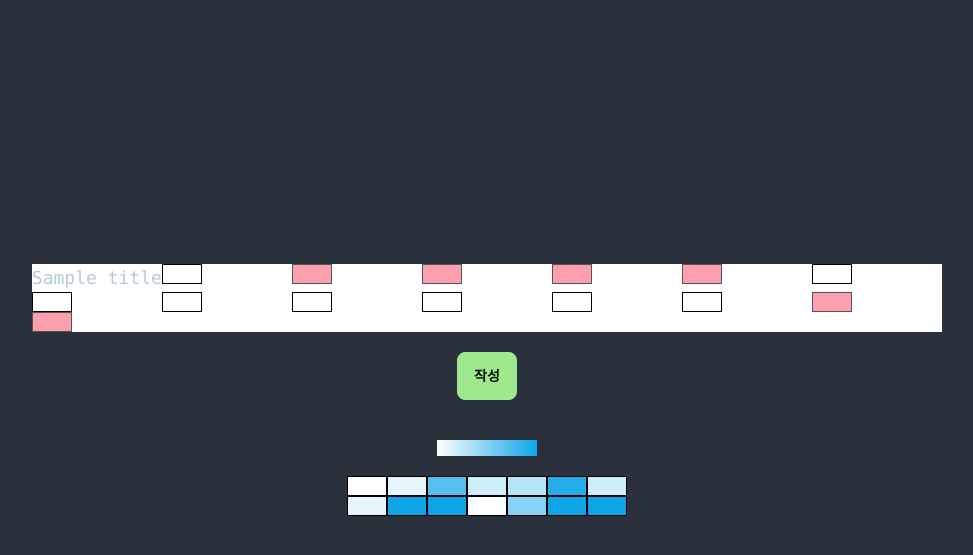
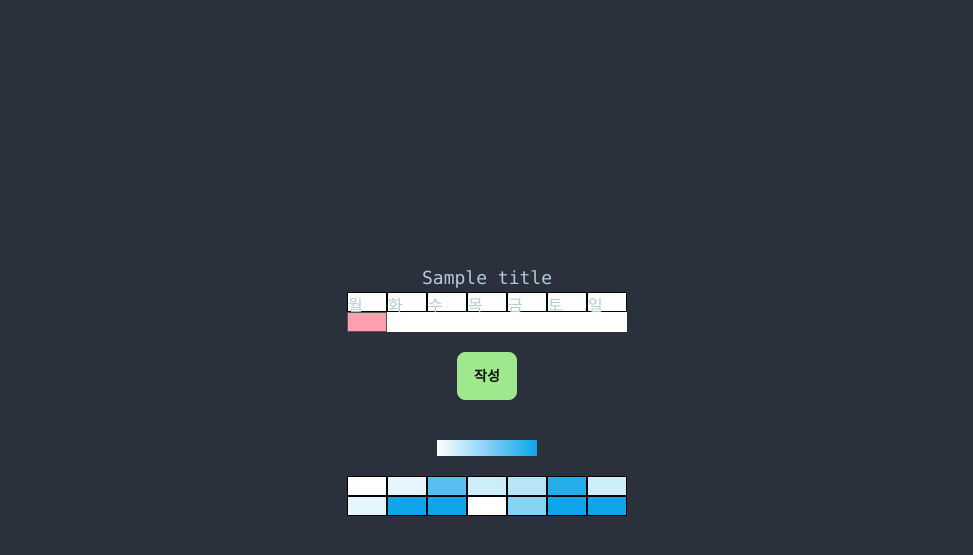
Before and after one commit to hyunS00/teamCalendar, a Flask app: template templates/schedul.html in a window 1280 px wide. Shown: the top 555 px of the page, without its empty margins (153-1126 px from the left). Run offline with Flask 3, Linux system fonts and the light colour scheme; the template is opened without the code that fills it: most values are stand-ins (such as "Sample title", 1, 10 or a date in 2020).

Commit message:
내캘린더 html 엘레멘트

```diff
--- a/app.py
+++ b/app.py
@@ -4,6 +4,7 @@
 from app.group import group_routes
 from app.lobby import lobby_routes
 from app.login import login_routes
+from app.schedule import scedul_routes
 
 app = Flask(__name__)
 
@@ -17,6 +18,8 @@
 app.add_url_rule('/group','group',group_routes['group'],methods=['GET'])
 app.add_url_rule('/create_group','create_group',group_routes['create_group'],methods=['POST'])
 app.add_url_rule('/lobby','lobby',lobby_routes['lobby'],methods=['GET'])
+app.add_url_rule('/schedule','schedul',scedul_routes['schedul'],methods=["GET"])
+
 
 if __name__ == '__main__':
     app.run(debug=True, port=5000)
--- /dev/null
+++ b/app/schedule.py
@@ -0,0 +1,19 @@
+from flask import render_template, request, redirect, url_for
+from app.db import db
+
+
+def schedul():
+    myschedule = "0,1,2,3,4,5,0,0,0,0,0,0,0,0,0,0,0,0,0,0,0,65,0,0,0"
+
+    split_list = myschedule.split(',')
+    print(split_list)
+    bin_list = []
+    for row in split_list:
+        bin_list.append(format(int(row),'b').zfill(7))
+    print(bin_list)
+
+    return render_template('schedul.html',myschedule=bin_list)
+
+scedul_routes = {
+    'schedul': schedul
+}
--- a/templates/schedul.html
+++ b/templates/schedul.html
@@ -1,37 +1,37 @@
 <!DOCTYPE html>
-<html  data-theme="dim" lang="en">
+<html data-theme="dim" lang="en">
   <head>
-  <meta charset="UTF-8">
-  <meta name="viewport" content="width=device-width, initial-scale=1.0">
-  <link rel="stylesheet" href="{{url_for('static', filename='/main.css')}}">
+    <meta charset="UTF-8" />
+    <meta name="viewport" content="width=device-width, initial-scale=1.0" />
+    <link rel="stylesheet" href="{{url_for('static', filename='/main.css')}}" />
     <title>modoo calendar</title>
   </head>
-<body >
-<div id="wrap" class="flex flex-col w-screen h-screen items-center justify-center ">
+  <body>
+    <div
+      id="wrap"
+      class="flex flex-col w-screen h-screen items-center justify-center"
+    >
+      <div class="font-mono text-lg">{{title}}</div>
       <div id="my_calendar" class="grid grid-cols-7 bg-white mb-5">
-    <div class="font-mono text-lg"> {{title}} </div>
-    <!-- 자기 시간표 -->
-    <div class="cell_nomal"></div>
-    <div class="cell_nomal cell_select"></div>
-    <div class="cell_nomal cell_select"></div>
-    <div class="cell_nomal cell_select"></div>
-    <div class="cell_nomal cell_select"></div>
-    <div class="cell_nomal"></div>
-    <div class="cell_nomal"></div>
-    <div class="cell_nomal"></div>
-    <div class="cell_nomal"></div>
-    <div class="cell_nomal"></div>
-    <div class="cell_nomal"></div>
-    <div class="cell_nomal"></div>
-    <div class="cell_nomal cell_select"></div>
-    <div class="cell_nomal cell_select"></div>
-
+        <div class="cell_nomal">월</div>
+        <div class="cell_nomal">화</div>
+        <div class="cell_nomal">수</div>
+        <div class="cell_nomal">목</div>
+        <div class="cell_nomal">금</div>
+        <div class="cell_nomal">토</div>
+        <div class="cell_nomal">일</div>
+        {% for row in myschedule %} {% for cell in row%} {% if cell == '0' %}
+        <div class="cell_nomal" data-active="0"></div>
+        {% else %}
+        <div class="cell_nomal cell_select" data-active="1"></div>
+        {% endif %} {% endfor %} {% endfor %}
       </div>
-  <button class="btn btn-primary px-4 mb-10"> 작성 </button>
-  <div class="w-[100px] h-4 bg-gradient-to-r from-sky-500/[0] to-sky-500/[1] "></div>
+      <button class="btn btn-primary px-4 mb-10">작성</button>
+      <div
+        class="w-[100px] h-4 bg-gradient-to-r from-sky-500/[0] to-sky-500/[1]"
+      ></div>
       <div class="relative -mt-4 w-[100px] h-4 bg-white -z-20"></div>
       <div id="our_calendar" class="grid grid-cols-7 bg-white my-5">
-
         <!-- 공유 시간표 -->
         <div class="cell_nomal bg-sky-500/[0]"></div>
         <div class="cell_nomal bg-sky-500/[0.1]"></div>
@@ -50,8 +50,6 @@
       </div>
     </div>
 
-  <script>
-
-  </script>
+    <script></script>
   </body>
 </html>
```
Lines whose indentation alone changed are shown as unchanged.
